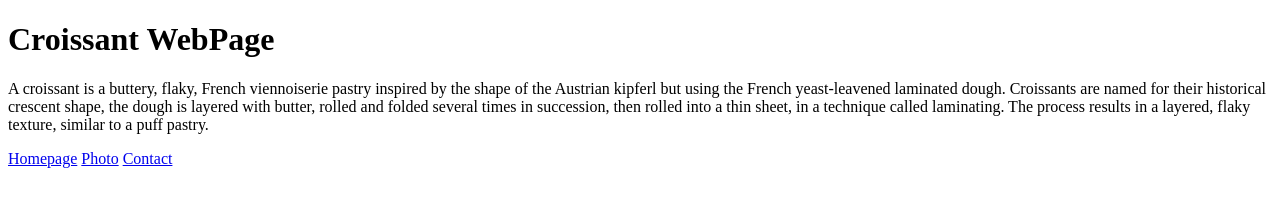
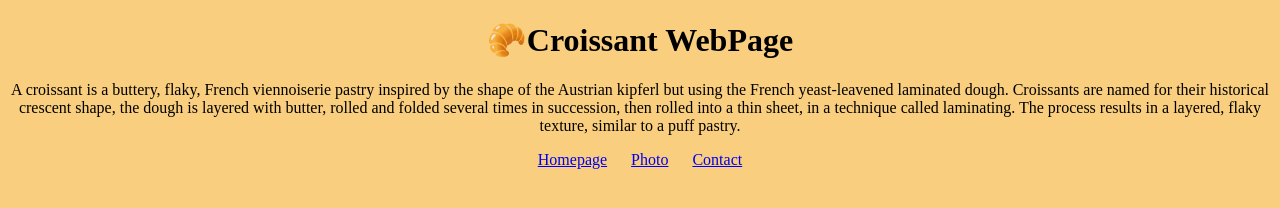
Before and after one commit to TwobA1987/Croissant, a plain HTML site: page index.html in a window 1280 px wide. Drawn offline with Linux system fonts and the light colour scheme.

Commit message:
style pages

```diff
--- a/CSS/styles.css
+++ b/CSS/styles.css
@@ -0,0 +1,7 @@
+body {
+  text-align: center;
+  background-color: rgb(249, 206, 126);
+}
+.navigation-link {
+  padding: 10px;
+}
--- a/index.html
+++ b/index.html
@@ -4,10 +4,11 @@
     <meta charset="UTF-8" />
     <meta http-equiv="X-UA-Compatible" content="IE=edge" />
     <meta name="viewport" content="width=device-width, initial-scale=1.0" />
+    <link rel="stylesheet" href="/CSS/styles.css" />
     <title>Document</title>
   </head>
   <body>
-    <h1>Croissant WebPage</h1>
+    <h1>🥐Croissant WebPage</h1>
     <p>
       A croissant is a buttery, flaky, French viennoiserie pastry inspired by
       the shape of the Austrian kipferl but using the French yeast-leavened
@@ -17,12 +18,14 @@
       laminating. The process results in a layered, flaky texture, similar to a
       puff pastry.
     </p>
-    <div class="navigationLkinks">
-      <span>
+    <div class="navigation-links">
+      <span class="navigation-link">
         <a href="/">Homepage</a>
       </span>
-      <span> <a href="/photo.html">Photo</a> </span>
-      <span>
+      <span class="navigation-link">
+        <a href="/photo.html">Photo</a>
+      </span>
+      <span class="navigation-link">
         <a href="/contact.html">Contact</a>
       </span>
     </div>
```
Also changed, not shown: contact.html (+8 -5 lines), photo.html (+8 -5 lines).
